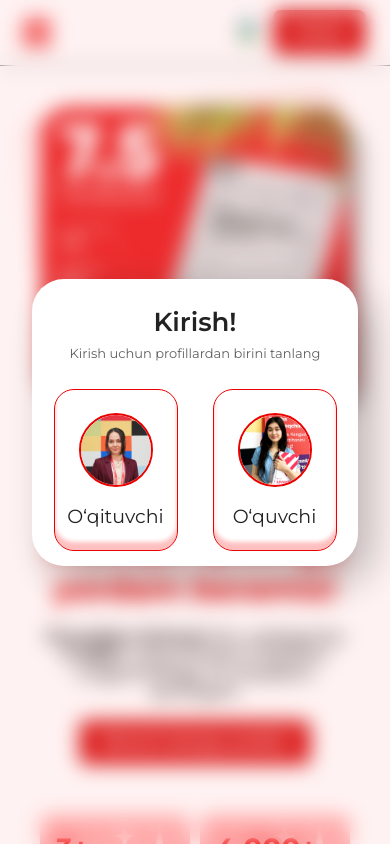
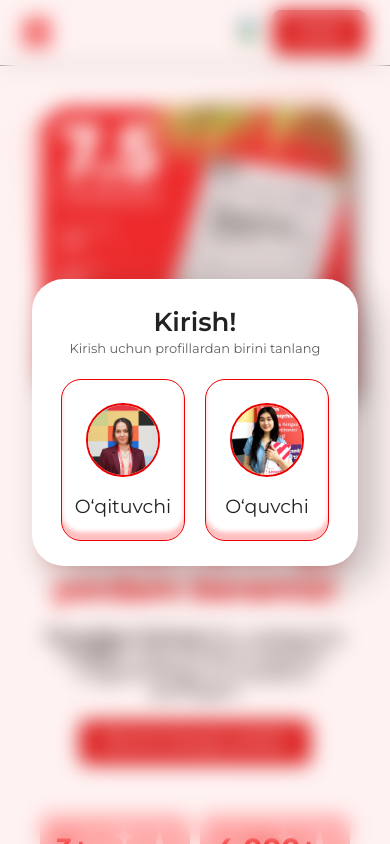
Before and after one commit to Doniyor2707/Founders, a React (Vite) app: page / in a window 390 px wide. Both pictures are taken after a click on the button "Kirish". Shown: the top 844 px of the page. Built offline with nearby package versions, Linux system fonts and the light colour scheme; a web font is replaced by a local one.

Commit message:
refactor kirsh page

```diff
--- a/src/components/header/Header.jsx
+++ b/src/components/header/Header.jsx
@@ -68,7 +68,7 @@ function Header() {
               Kirish uchun profillardan birini tanlang
             </p>
 
-            <div style={{ display: "flex", gap: "35px" }}>
+            <div className={styles.modalCard}>
               <div className={styles.modalContentCart} onClick={handleTeacher}>
                 <img src={Teacher} alt="Teacher" className={styles.modalImg} />
                 <h1>O‘qituvchi</h1>
--- a/src/components/header/Header.module.css
+++ b/src/components/header/Header.module.css
@@ -54,6 +54,11 @@ header {
   font-family: var(--font-aquire);
 }
 
+.modalCard {
+  display: flex;
+  gap: 35px;
+}
+
 .modalTitle {
   text-align: center;
   font-size: 52px;
@@ -62,7 +67,7 @@ header {
   font-weight: 600;
 }
 
-.modalP{
+.modalP {
   color: rgba(97, 97, 97, 1);
   font-size: 18px;
   margin-bottom: 25px;
@@ -141,12 +146,16 @@ header {
     max-width: 20px;
   }
 
+  .modalCard {
+    gap: 20px;
+  }
+
   .modalTitle {
     font-size: 26px;
     line-height: 26px;
   }
 
-  .modalP{
+  .modalP {
     font-size: 13px;
     margin-bottom: 18px;
   }
--- a/src/components/ui/modal/Modal.module.css
+++ b/src/components/ui/modal/Modal.module.css
@@ -49,6 +49,10 @@
     position: relative;
   }
 
+  .modalContent {
+    gap: 5px;
+  }
+
   .closeBtn {
     display: none;
   }
```
